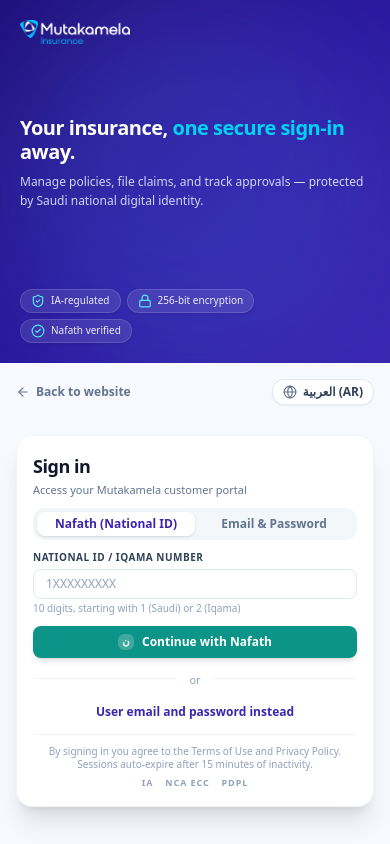
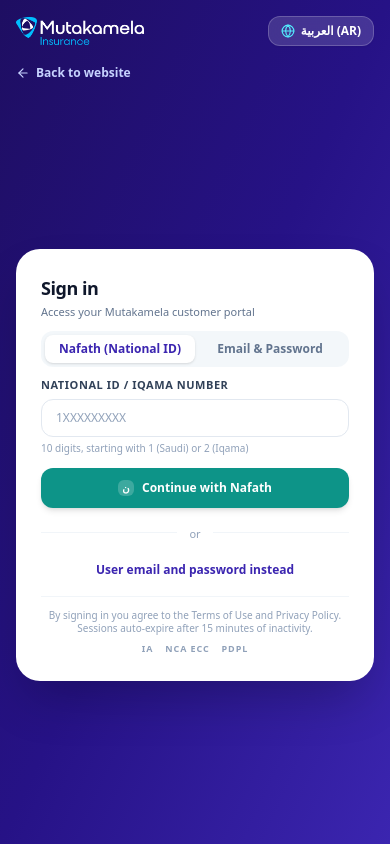
Before and after one commit to sahlnexbex-boop/mutakamela, a Next.js app: page /user-portal/login in a window 390 px wide. Built offline with nearby package versions, Linux system fonts and the light colour scheme.

Commit message:
build error fix final

```diff
--- a/app/user-portal/login/page.tsx
+++ b/app/user-portal/login/page.tsx
@@ -155,11 +155,13 @@
   return (
     <div
       dir={currentLang === "ar" ? "rtl" : "ltr"}
-      className="min-h-screen lg:h-screen lg:max-h-screen lg:overflow-hidden grid grid-cols-1 lg:grid-cols-12 bg-[#F8F9FE] text-slate-900 font-sans selection:bg-[#3B25B0] selection:text-white"
+      className="min-h-screen lg:h-screen lg:max-h-screen lg:overflow-hidden bg-[#1E0E62] lg:bg-[#F8F9FE] text-slate-900 font-sans selection:bg-[#3B25B0] selection:text-white"
     >
+      {/* Main Grid Wrapper */}
+      <div className="min-h-screen lg:h-full grid grid-cols-1 lg:grid-cols-12 relative z-10 bg-gradient-to-br from-[#1E0E62] via-[#261286] to-[#3B25B0] lg:bg-none">
 
-      {/* Left Column - Deep Blue Gradient Branding Banner */}
-      <div className="lg:col-span-5 xl:col-span-5 bg-gradient-to-br from-[#20107A] via-[#2A179E] to-[#3B25B0] text-white p-5 lg:p-5 xl:p-12 flex flex-col justify-between relative overflow-hidden min-h-80 lg:min-h-0 lg:h-full">
+        {/* Left Column - Deep Blue Gradient Branding Banner (Desktop Only lg:flex) */}
+        <div className="hidden lg:flex lg:col-span-5 xl:col-span-5 bg-gradient-to-br from-[#20107A] via-[#2A179E] to-[#3B25B0] text-white p-5 lg:p-5 xl:p-12 flex-col justify-between relative overflow-hidden min-h-80 lg:min-h-0 lg:h-full">
           {/* Subtle Background Glows */}
           <div className="absolute top-0 left-0 w-96 h-96 bg-cyan-400/10 rounded-full blur-3xl pointer-events-none" />
           <div className="absolute bottom-0 right-0 w-96 h-96 bg-purple-500/10 rounded-full blur-3xl pointer-events-none" />
@@ -214,10 +216,28 @@
         </div>
 
         {/* Right Column - Form Container Area */}
-      <div className="lg:col-span-7 xl:col-span-7 flex flex-col justify-between p-4 lg:py-2.5 lg:px-6 xl:p-10 relative bg-[#F8F9FE] lg:h-full lg:overflow-y-auto">
+        <div className="lg:col-span-7 xl:col-span-7 flex flex-col justify-between p-4 sm:p-6 lg:py-2.5 lg:px-6 xl:p-10 relative bg-transparent lg:bg-[#F8F9FE] lg:h-full lg:overflow-y-auto min-h-screen lg:min-h-0">
 
-        {/* Top Header Row (Back Link & Language Switcher) */}
-        <div className="flex items-center justify-between w-full max-w-xl mx-auto mb-2 lg:mb-2 xl:mb-6 shrink-0">
+          {/* Top Header Row (Mobile & Desktop) */}
+          <div className="w-full max-w-xl mx-auto mb-4 lg:mb-2 xl:mb-6 shrink-0">
+            {/* Logo & Language Switcher Row */}
+            <div className="flex items-center justify-between w-full mb-3 lg:mb-0">
+              {/* Mobile Only Brand Logo */}
+              <div className="block lg:hidden">
+                <Link href="/" className="flex items-center shrink-0">
+                  <Image
+                    src="/images/logo_footer.png"
+                    alt="Mutakamela Insurance Logo"
+                    width={170}
+                    height={44}
+                    priority
+                    className="h-7 sm:h-8 w-auto object-contain"
+                  />
+                </Link>
+              </div>
+
+              {/* Desktop Only Back Link */}
+              <div className="hidden lg:block">
                 <Link
                   href="/"
                   className="inline-flex items-center gap-1.5 text-xs font-semibold text-slate-500 hover:text-[#3B25B0] transition-colors"
@@ -225,19 +245,32 @@
                   <ArrowLeft className="w-3.5 h-3.5 xl:w-4 xl:h-4 rtl:rotate-180" />
                   <span>{t("backToWebsite")}</span>
                 </Link>
+              </div>
 
-          {/* AR & EN Language Model Switcher */}
+              {/* Language Switcher Button */}
               <button
                 onClick={toggleLanguage}
-            className="inline-flex items-center gap-1.5 xl:gap-2 bg-white border border-slate-200 shadow-xs hover:border-indigo-300 text-slate-700 hover:text-[#3B25B0] text-xs font-bold px-2.5 py-1 xl:px-3.5 xl:py-2 rounded-xl transition-all"
+                className="inline-flex items-center gap-1.5 xl:gap-2 bg-white/15 lg:bg-white border border-white/20 lg:border-slate-200 text-white lg:text-slate-700 hover:bg-white/25 lg:hover:border-indigo-300 backdrop-blur-md lg:backdrop-blur-none text-xs font-bold px-3 py-1.5 xl:px-3.5 xl:py-2 rounded-xl transition-all shadow-xs"
               >
-            <Globe className="w-3.5 h-3.5 xl:w-4 xl:h-4 text-slate-500" />
+                <Globe className="w-3.5 h-3.5 xl:w-4 xl:h-4 text-cyan-300 lg:text-slate-500" />
                 <span className="font-extrabold">{currentLang === "en" ? "العربية (AR)" : "English (EN)"}</span>
               </button>
             </div>
 
+            {/* Mobile Only Back Link */}
+            <div className="block lg:hidden pt-1">
+              <Link
+                href="/"
+                className="inline-flex items-center gap-1.5 text-xs font-semibold text-indigo-200 hover:text-white transition-colors"
+              >
+                <ArrowLeft className="w-3.5 h-3.5 rtl:rotate-180" />
+                <span>{t("backToWebsite")}</span>
+              </Link>
+            </div>
+          </div>
+
           {/* Main Sign In Form Card */}
-        <div className="w-full max-w-xl mx-auto bg-white rounded-2xl xl:rounded-3xl p-4 lg:p-4 xl:p-8 shadow-xl border border-slate-100 my-auto relative shrink-0">
+          <div className="w-full max-w-xl mx-auto bg-white rounded-3xl p-6 lg:p-4 xl:p-8 shadow-2xl lg:shadow-xl border border-white/20 lg:border-slate-100 my-auto relative shrink-0">
 
           {/* SECTION 1: NAFATH LOGIN */}
           {step === "nafath" && (
@@ -256,22 +289,22 @@
               <div className="bg-slate-100/80 p-1 rounded-xl xl:rounded-2xl grid grid-cols-2 text-xs xl:text-sm font-semibold mb-2.5 lg:mb-2.5 xl:mb-6">
                 <button
                   type="button"
-                  className="py-1 lg:py-1.5 xl:py-2.5 rounded-lg xl:rounded-xl bg-white text-[#3B25B0] shadow-sm text-center transition-all"
+                  className="py-1.5 lg:py-1.5 xl:py-2.5 rounded-lg xl:rounded-xl bg-white text-[#3B25B0] shadow-sm text-center transition-all"
                 >
                   {t("nafathTab")}
                 </button>
                 <button
                   type="button"
                   onClick={() => setStep("email")}
-                  className="py-1 lg:py-1.5 xl:py-2.5 rounded-lg xl:rounded-xl text-slate-500 hover:text-slate-900 text-center transition-all"
+                  className="py-1.5 lg:py-1.5 xl:py-2.5 rounded-lg xl:rounded-xl text-slate-500 hover:text-slate-900 text-center transition-all"
                 >
                   {t("emailTab")}
                 </button>
               </div>
 
-              <form onSubmit={handleNafathSubmit} className="space-y-2.5 lg:space-y-2.5 xl:space-y-5">
+              <form onSubmit={handleNafathSubmit} className="space-y-3 lg:space-y-2.5 xl:space-y-5">
                 <div>
-                  <label className="block text-[10px] lg:text-[11px] xl:text-xs font-bold text-slate-700 uppercase tracking-wider mb-1 xl:mb-2">
+                  <label className="block text-[11px] lg:text-[11px] xl:text-xs font-bold text-slate-700 uppercase tracking-wider mb-1.5 xl:mb-2">
                     {t("nationalIdLabel")}
                   </label>
                   <input
@@ -280,14 +313,14 @@
                     value={nationalId}
                     onChange={(e) => setNationalId(e.target.value)}
                     placeholder={t("nationalIdPlaceholder")}
-                    className="w-full px-3 xl:px-4 py-1.5 lg:py-2 xl:py-3.5 rounded-lg xl:rounded-xl border border-slate-200 text-xs xl:text-sm font-medium text-slate-900 focus:outline-none focus:ring-2 focus:ring-[#3B25B0] focus:border-transparent transition-all placeholder:text-slate-400"
+                    className="w-full px-3.5 xl:px-4 py-2.5 lg:py-2 xl:py-3.5 rounded-xl border border-slate-200 text-xs xl:text-sm font-medium text-slate-900 focus:outline-none focus:ring-2 focus:ring-[#3B25B0] focus:border-transparent transition-all placeholder:text-slate-400"
                   />
-                  <p className="text-[10px] xl:text-[11px] text-slate-400 mt-0.5 xl:mt-1">{t("nationalIdHelper")}</p>
+                  <p className="text-[10px] xl:text-[11px] text-slate-400 mt-1 xl:mt-1">{t("nationalIdHelper")}</p>
                 </div>
 
                 <button
                   type="submit"
-                  className="w-full bg-[#0D9488] hover:bg-[#0B8479] text-white py-2 lg:py-2.5 xl:py-3.5 rounded-lg xl:rounded-xl font-semibold text-xs xl:text-sm shadow-md hover:shadow-emerald-200/50 transition-all flex items-center justify-center gap-2 transform active:scale-[0.99]"
+                  className="w-full bg-[#0D9488] hover:bg-[#0B8479] text-white py-3 lg:py-2.5 xl:py-3.5 rounded-xl font-semibold text-xs xl:text-sm shadow-md hover:shadow-emerald-200/50 transition-all flex items-center justify-center gap-2 transform active:scale-[0.99]"
                 >
                   {/* Nafath Arabic Icon Box */}
                   <span className="w-4 h-4 xl:w-5 xl:h-5 rounded-md bg-white/20 text-white flex items-center justify-center font-bold text-[10px] xl:text-xs">
@@ -297,7 +330,7 @@
                 </button>
               </form>
 
-              <div className="relative my-2 lg:my-2 xl:my-5 text-center">
+              <div className="relative my-3 lg:my-2 xl:my-5 text-center">
                 <div className="absolute inset-0 flex items-center">
                   <div className="w-full border-t border-slate-100" />
                 </div>
@@ -334,21 +367,21 @@
                 <button
                   type="button"
                   onClick={() => setStep("nafath")}
-                  className="py-1 lg:py-1.5 xl:py-2.5 rounded-lg xl:rounded-xl text-slate-500 hover:text-slate-900 text-center transition-all"
+                  className="py-1.5 lg:py-1.5 xl:py-2.5 rounded-lg xl:rounded-xl text-slate-500 hover:text-slate-900 text-center transition-all"
                 >
                   {t("nafathTab")}
                 </button>
                 <button
                   type="button"
-                  className="py-1 lg:py-1.5 xl:py-2.5 rounded-lg xl:rounded-xl bg-white text-[#3B25B0] shadow-sm text-center transition-all"
+                  className="py-1.5 lg:py-1.5 xl:py-2.5 rounded-lg xl:rounded-xl bg-white text-[#3B25B0] shadow-sm text-center transition-all"
                 >
                   {t("emailTab")}
                 </button>
               </div>
 
-              <form onSubmit={handleEmailSubmit} className="space-y-2 lg:space-y-2.5 xl:space-y-4">
+              <form onSubmit={handleEmailSubmit} className="space-y-3 lg:space-y-2.5 xl:space-y-4">
                 <div>
-                  <label className="block text-[10px] lg:text-[11px] xl:text-xs font-bold text-slate-700 uppercase tracking-wider mb-1">
+                  <label className="block text-[11px] lg:text-[11px] xl:text-xs font-bold text-slate-700 uppercase tracking-wider mb-1">
                     {t("emailLabel")}
                   </label>
                   <input
@@ -357,12 +390,12 @@
                     value={email}
                     onChange={(e) => setEmail(e.target.value)}
                     placeholder={t("emailPlaceholder")}
-                    className="w-full px-3 xl:px-4 py-1.5 lg:py-2 xl:py-3.5 rounded-lg xl:rounded-xl border border-slate-200 text-xs xl:text-sm font-medium text-slate-900 focus:outline-none focus:ring-2 focus:ring-[#3B25B0] focus:border-transparent transition-all placeholder:text-slate-400"
+                    className="w-full px-3.5 xl:px-4 py-2.5 lg:py-2 xl:py-3.5 rounded-xl border border-slate-200 text-xs xl:text-sm font-medium text-slate-900 focus:outline-none focus:ring-2 focus:ring-[#3B25B0] focus:border-transparent transition-all placeholder:text-slate-400"
                   />
                 </div>
 
                 <div>
-                  <label className="block text-[10px] lg:text-[11px] xl:text-xs font-bold text-slate-700 uppercase tracking-wider mb-1">
+                  <label className="block text-[11px] lg:text-[11px] xl:text-xs font-bold text-slate-700 uppercase tracking-wider mb-1">
                     {t("passwordLabel")}
                   </label>
                   <input
@@ -371,7 +404,7 @@
                     value={password}
                     onChange={(e) => setPassword(e.target.value)}
                     placeholder="••••••••"
-                    className="w-full px-3 xl:px-4 py-1.5 lg:py-2 xl:py-3.5 rounded-lg xl:rounded-xl border border-slate-200 text-xs xl:text-sm font-medium text-slate-900 focus:outline-none focus:ring-2 focus:ring-[#3B25B0] focus:border-transparent transition-all placeholder:text-slate-400"
+                    className="w-full px-3.5 xl:px-4 py-2.5 lg:py-2 xl:py-3.5 rounded-xl border border-slate-200 text-xs xl:text-sm font-medium text-slate-900 focus:outline-none focus:ring-2 focus:ring-[#3B25B0] focus:border-transparent transition-all placeholder:text-slate-400"
                   />
                 </div>
 
@@ -392,7 +425,7 @@
 
                 <button
                   type="submit"
-                  className="w-full bg-[#3B25B0] hover:bg-[#2F1F99] text-white py-2 lg:py-2.5 xl:py-3.5 rounded-lg xl:rounded-xl font-semibold text-xs xl:text-sm shadow-md hover:shadow-indigo-300/50 transition-all text-center mt-1 transform active:scale-[0.99]"
+                  className="w-full bg-[#3B25B0] hover:bg-[#2F1F99] text-white py-3 lg:py-2.5 xl:py-3.5 rounded-xl font-semibold text-xs xl:text-sm shadow-md hover:shadow-indigo-300/50 transition-all text-center mt-1 transform active:scale-[0.99]"
                 >
                   {t("signIn")}
                 </button>
@@ -402,8 +435,8 @@
 
           {/* SECTION 3: WAITING FOR NAFATH APPROVAL */}
           {step === "nafath_pending" && (
-            <div className="text-center py-1 xl:py-4 animate-in fade-in duration-300">
-              <div className="text-center mb-2 lg:mb-2 xl:mb-6">
+            <div className="text-center py-2 xl:py-4 animate-in fade-in duration-300">
+              <div className="text-center mb-3 xl:mb-6">
                 <h2 className="text-lg lg:text-xl xl:text-3xl font-extrabold text-slate-900 tracking-tight">
                   {t("signIn")}
                 </h2>
@@ -413,25 +446,25 @@
               </div>
 
               {/* Status Pill Badge */}
-              <div className="inline-flex items-center gap-1.5 bg-emerald-100/80 text-emerald-800 border border-emerald-200/80 text-[11px] lg:text-xs font-bold px-3 py-1 rounded-full mb-2 lg:mb-2 xl:mb-6">
+              <div className="inline-flex items-center gap-1.5 bg-emerald-100/80 text-emerald-800 border border-emerald-200/80 text-[11px] lg:text-xs font-bold px-3 py-1 rounded-full mb-3 xl:mb-6">
                 <span className="w-2 h-2 rounded-full bg-emerald-500 animate-ping" />
                 <span>{t("waitingNafath")}</span>
               </div>
 
               {/* Big Verification Code Number */}
-              <div className="my-2 lg:my-2 xl:my-6">
-                <span className="text-3xl lg:text-4xl xl:text-7xl font-extrabold tracking-tight text-[#3B25B0] inline-block font-mono">
+              <div className="my-3 xl:my-6">
+                <span className="text-4xl lg:text-4xl xl:text-7xl font-extrabold tracking-tight text-[#3B25B0] inline-block font-mono">
                   32
                 </span>
               </div>
 
               {/* Subtext */}
-              <p className="text-xs xl:text-sm text-slate-600 max-w-sm mx-auto leading-relaxed mb-2 lg:mb-2 xl:mb-6">
+              <p className="text-xs xl:text-sm text-slate-600 max-w-sm mx-auto leading-relaxed mb-3 xl:mb-6">
                 {t("nafathInstruction")}
               </p>
 
               {/* Countdown Timer */}
-              <p className="text-xs text-slate-500 font-medium mb-2 lg:mb-2 xl:mb-6">
+              <p className="text-xs text-slate-500 font-medium mb-3 xl:mb-6">
                 {t("requestExpires")} <span className="font-bold text-slate-900">{timer}s</span>
               </p>
 
@@ -447,8 +480,8 @@
 
           {/* SECTION 4: IDENTITY VERIFIED */}
           {step === "nafath_verified" && (
-            <div className="text-center py-1 xl:py-4 animate-in fade-in duration-300">
-              <div className="text-center mb-2 lg:mb-2 xl:mb-4">
+            <div className="text-center py-2 xl:py-4 animate-in fade-in duration-300">
+              <div className="text-center mb-3 xl:mb-4">
                 <h2 className="text-lg lg:text-xl xl:text-3xl font-extrabold text-slate-900 tracking-tight">
                   {t("signIn")}
                 </h2>
@@ -458,29 +491,29 @@
               </div>
 
               {/* Success Image */}
-              <div className="my-2 lg:my-2 xl:my-6 flex justify-center">
+              <div className="my-3 xl:my-6 flex justify-center">
                 <Image
                   src="/images/success.png"
                   alt="Success Verified"
                   width={96}
                   height={96}
-                  className="w-12 h-12 lg:w-14 lg:h-14 xl:w-28 xl:h-28 object-contain mx-auto"
+                  className="w-16 h-16 lg:w-14 lg:h-14 xl:w-28 xl:h-28 object-contain mx-auto"
                   priority
                 />
               </div>
 
               {/* Title & Description */}
-              <h3 className="text-sm lg:text-base xl:text-xl font-extrabold text-slate-900 mb-1 xl:mb-2">
+              <h3 className="text-base lg:text-lg xl:text-xl font-extrabold text-slate-900 mb-1 xl:mb-2">
                 {t("identityVerified")}
               </h3>
-              <p className="text-xs xl:text-sm text-slate-500 max-w-sm mx-auto leading-relaxed mb-2 lg:mb-2 xl:mb-6">
+              <p className="text-xs xl:text-sm text-slate-500 max-w-sm mx-auto leading-relaxed mb-3 xl:mb-6">
                 {t("identityVerifiedDesc")}
               </p>
 
               <button
                 type="button"
                 onClick={handleManualGoToDashboard}
-                className="w-full bg-[#3B25B0] hover:bg-[#2F1F99] text-white py-2 lg:py-2.5 xl:py-3.5 rounded-lg xl:rounded-xl font-semibold text-xs xl:text-sm shadow-md hover:shadow-indigo-300/50 transition-all text-center"
+                className="w-full bg-[#3B25B0] hover:bg-[#2F1F99] text-white py-3 lg:py-2.5 xl:py-3.5 rounded-xl font-semibold text-xs xl:text-sm shadow-md hover:shadow-indigo-300/50 transition-all text-center"
               >
                 {t("goToDashboard")}
               </button>
@@ -488,8 +521,8 @@
           )}
 
           {/* Card Footer (Shared terms & acronyms) */}
-          <div className="mt-3 lg:mt-3 xl:mt-8 pt-2.5 lg:pt-3 xl:pt-5 border-t border-slate-100 text-center">
-            <p className="text-[10px] xl:text-[11px] text-slate-400 leading-tight mb-1.5 xl:mb-2.5">
+          <div className="mt-4 lg:mt-3 xl:mt-8 pt-3 lg:pt-3.5 xl:pt-5 border-t border-slate-100 text-center">
+            <p className="text-[10px] xl:text-[11px] text-slate-400 leading-tight mb-2 xl:mb-2.5">
               {t("termsNotice")}
             </p>
             <div className="flex items-center justify-center gap-3 xl:gap-4 text-[9px] xl:text-[10px] font-extrabold text-slate-400 uppercase tracking-widest">
@@ -506,5 +539,6 @@
       </div>
 
     </div>
+  </div>
   );
 }
```
Lines whose indentation alone changed are shown as unchanged.
